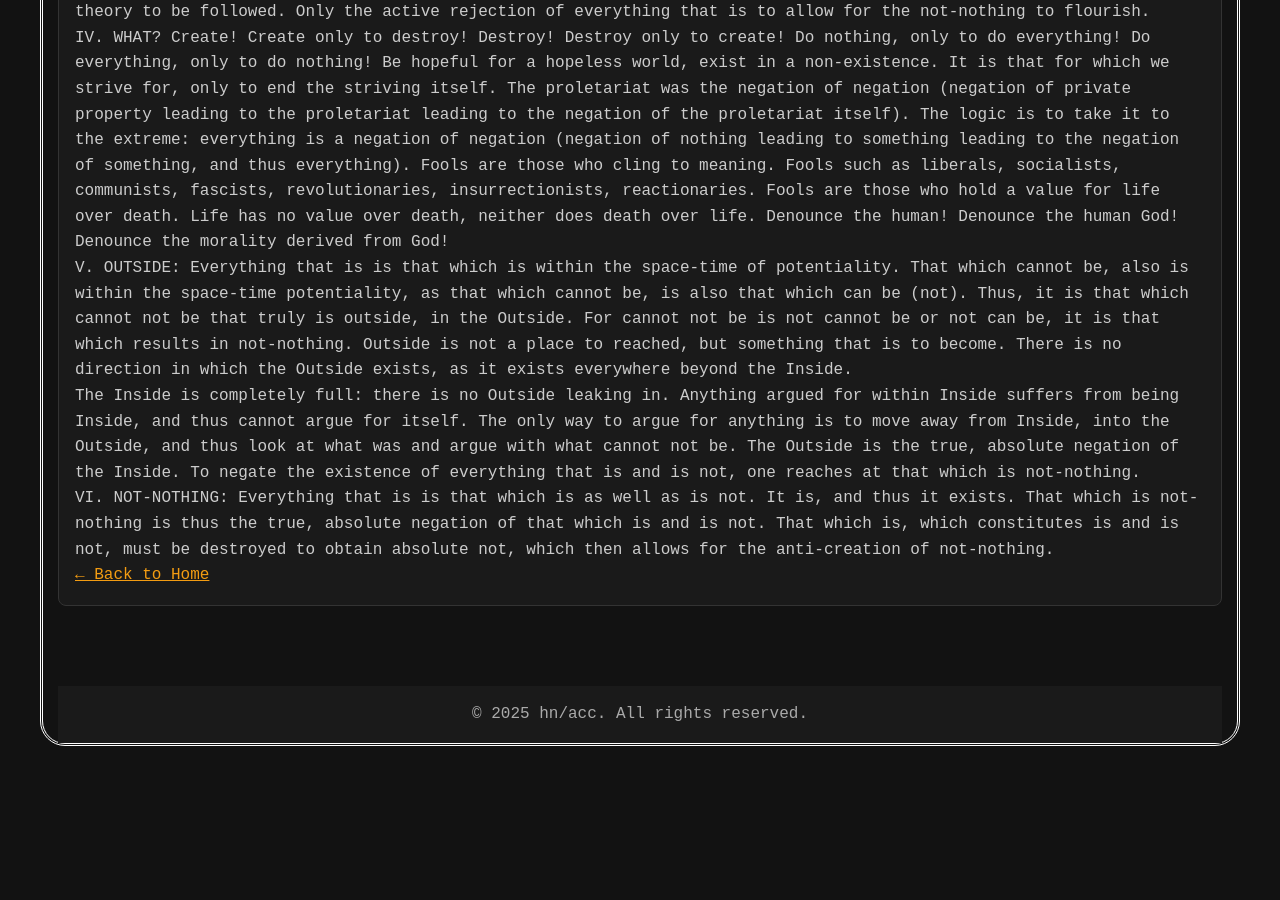
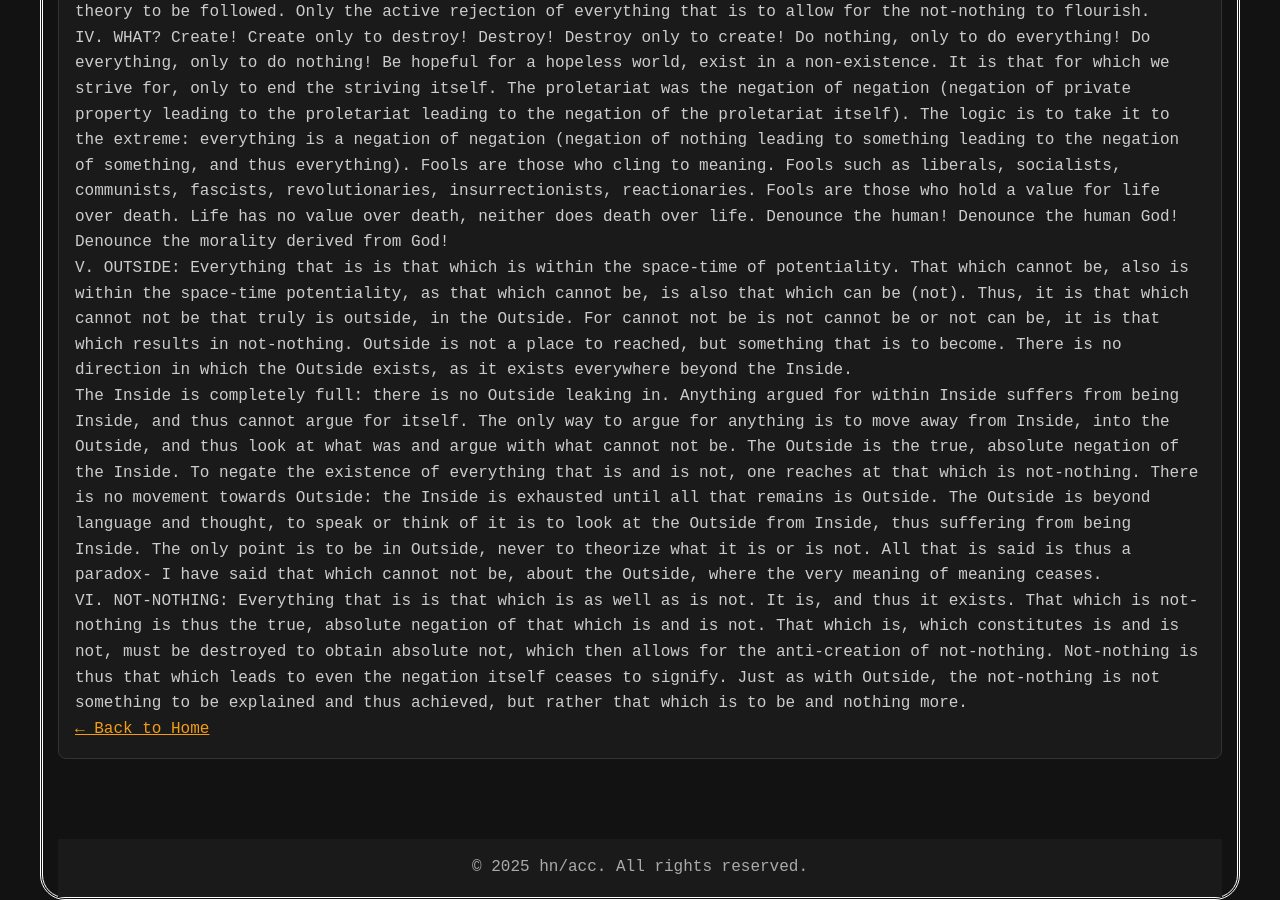
Before and after one commit to SovietOnion1608/sovietonion1608.github.io, a Jekyll site: the page built from _posts/2025-02-15-post1.md, in a window 1280 px wide and 900 px high, scrolled down 1170 px. Built offline with Jekyll 4.4.1, drawn with Linux system fonts in a browser that asks for light colours; before the commit the page ends 1916 px from its top, so only the background shows below that.

Commit message:
Update 2025-02-15-post1.md

```diff
--- a/_posts/2025-02-15-post1.md
+++ b/_posts/2025-02-15-post1.md
@@ -28,7 +28,7 @@ Create! Create only to destroy! Destroy! Destroy only to create! Do nothing, onl
 V. OUTSIDE:
 Everything that is is that which is within the space-time of potentiality. That which cannot be, also is within the space-time potentiality, as that which cannot be, is also that which can be (not). Thus, it is that which cannot not be that truly is outside, in the Outside. For cannot not be is not cannot be or not can be, it is that which results in not-nothing. Outside is not a place to reached, but something that is to become. There is no direction in which the Outside exists, as it exists everywhere beyond the Inside.
 
-The Inside is completely full: there is no Outside leaking in. Anything argued for within Inside suffers from being Inside, and thus cannot argue for itself. The only way to argue for anything is to move away from Inside, into the Outside, and thus look at what was and argue with what cannot not be. The Outside is the true, absolute negation of the Inside. To negate the existence of everything that is and is not, one reaches at that which is not-nothing.
+The Inside is completely full: there is no Outside leaking in. Anything argued for within Inside suffers from being Inside, and thus cannot argue for itself. The only way to argue for anything is to move away from Inside, into the Outside, and thus look at what was and argue with what cannot not be. The Outside is the true, absolute negation of the Inside. To negate the existence of everything that is and is not, one reaches at that which is not-nothing. There is no movement towards Outside: the Inside is exhausted until all that remains is Outside. The Outside is beyond language and thought, to speak or think of it is to look at the Outside from Inside, thus suffering from being Inside. The only point is to be in Outside, never to theorize what it is or is not. All that is said is thus a paradox- I have said that which cannot not be, about the Outside, where the very meaning of meaning ceases.
 
 VI. NOT-NOTHING:
-Everything that is is that which is as well as is not. It is, and thus it exists. That which is not-nothing is thus the true, absolute negation of that which is and is not. That which is, which constitutes is and is not, must be destroyed to obtain absolute not, which then allows for the anti-creation of not-nothing.
+Everything that is is that which is as well as is not. It is, and thus it exists. That which is not-nothing is thus the true, absolute negation of that which is and is not. That which is, which constitutes is and is not, must be destroyed to obtain absolute not, which then allows for the anti-creation of not-nothing. Not-nothing is thus that which leads to even the negation itself ceases to signify. Just as with Outside, the not-nothing is not something to be explained and thus achieved, but rather that which is to be and nothing more.
```
